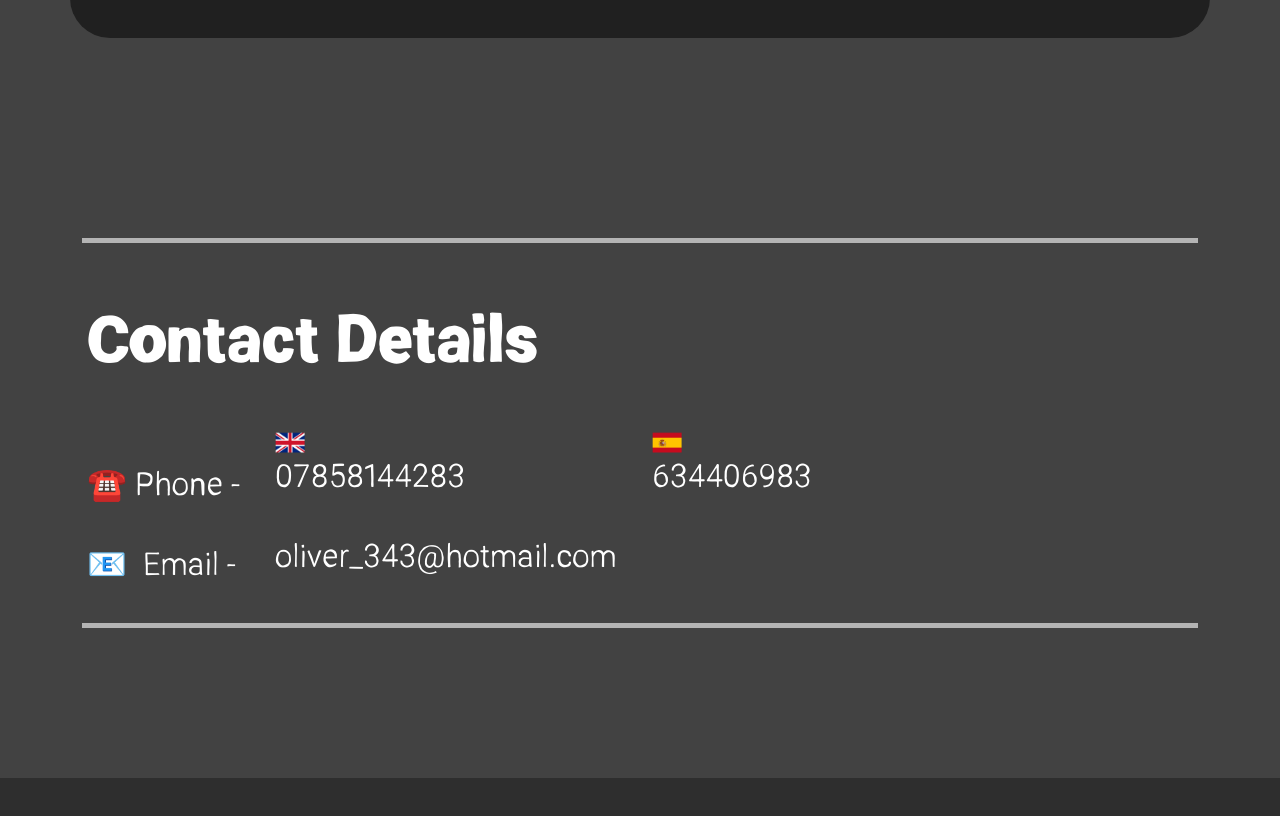
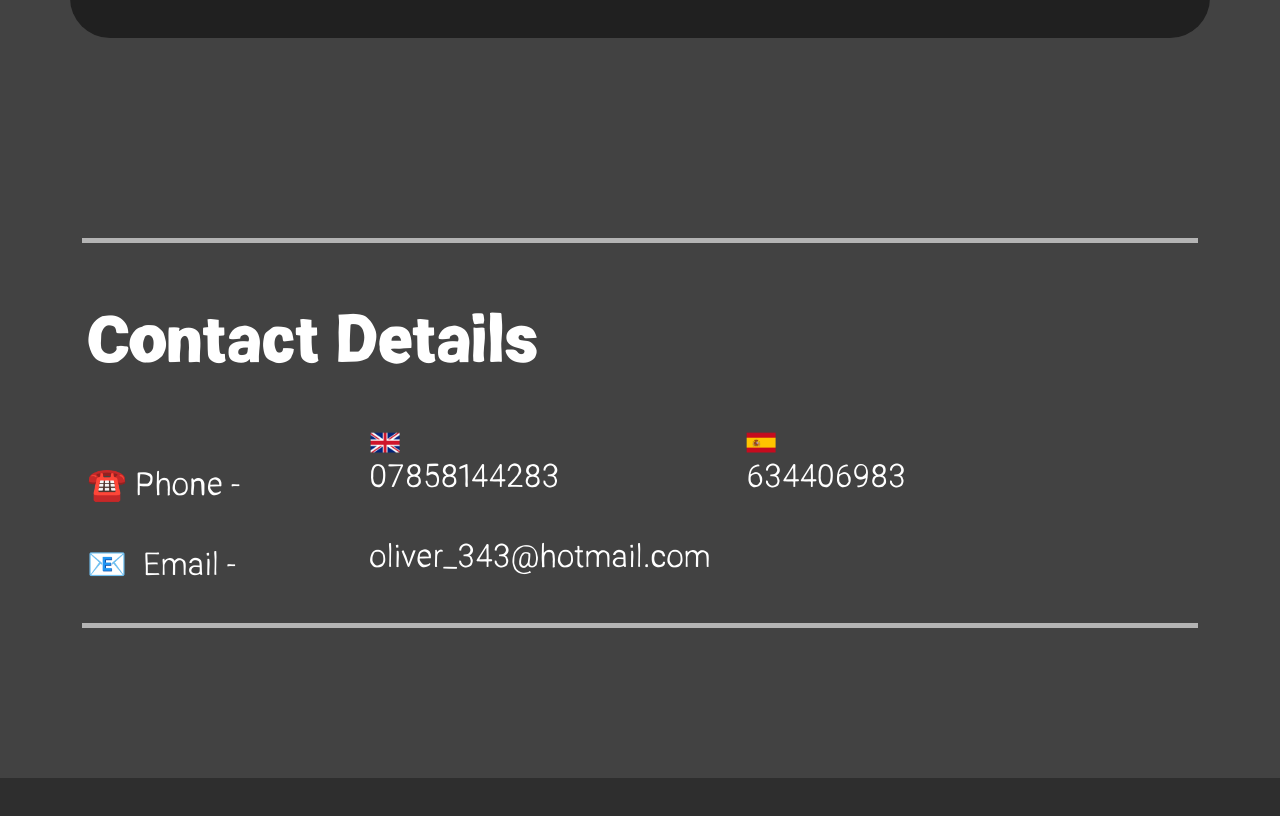
Before and after one commit to Oliver343/OliversWebsite, a plain HTML site: page index.html in a window 1280 px wide. Shown: the part 3000-3816 px from the top of the page. Drawn offline with nearby package versions, Linux system fonts and the light colour scheme.

Commit message:
Size changes

```diff
--- a/index.html
+++ b/index.html
@@ -211,7 +211,7 @@
         </div>
 
         <div class="row">
-          <div class="col-md-2 hidden-sm box4">
+          <div class="col-lg-3 hidden-md box4">
             <p class="box-text"></p>
             <p class="box-text hiddenEn">&#9742;&#65039; Phone -</p>
             <p class="box-text hiddenEs" hidden="true">
@@ -224,7 +224,7 @@
             <p class="box-text">07858144283</p>
             <p class="box-text">oliver_343@hotmail.com</p>
           </div>
-          <div class="col-sm-6 box4">
+          <div class="col-sm-5 box4">
             <img src="img/flag-es.png" alt="ES" class="mini-image" />
             <p class="box-text">634406983</p>
           </div>
```
